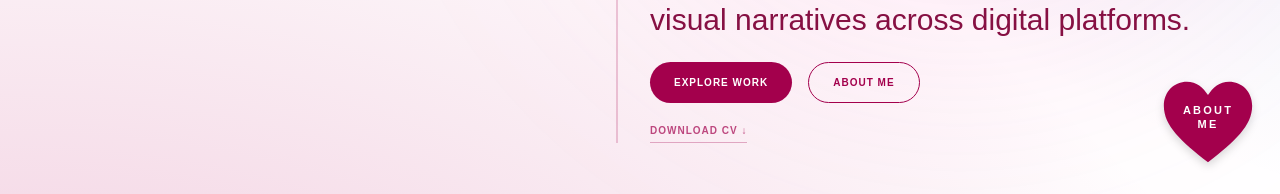
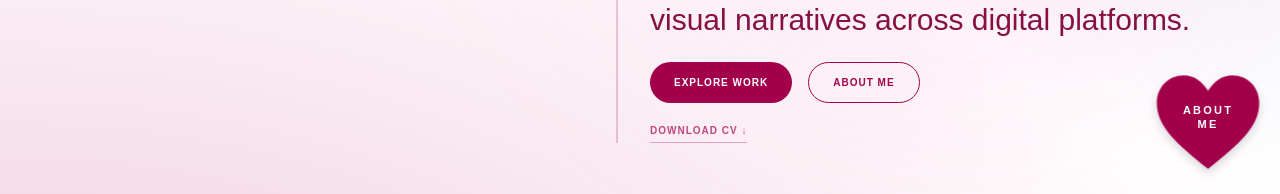
Before and after one commit to al3xa91/My-Portfolio, a Vue app: page / in a window 1280 px wide. Shown: the part 606-800 px from the top of the page. Built offline with nearby package versions, Linux system fonts and the light colour scheme.

Commit message:
style: stronger, faster heartbeat on the About me heart

```diff
--- a/src/components/layout/AboutHeart.vue
+++ b/src/components/layout/AboutHeart.vue
@@ -23,9 +23,10 @@ import { RouterLink } from 'vue-router'
 </template>
 
 <style scoped>
-/* A gentle heartbeat every few seconds, so the eye finds it without it being distracting */
+/* A lively double heartbeat ("lub-dub") about once a second and a half */
 .about-heart svg {
-  animation: heartbeat 4s ease-in-out infinite;
+  animation: heartbeat 1.6s ease-in-out infinite;
+  transform-origin: center;
 }
 
 .about-heart:hover svg,
@@ -34,10 +35,10 @@ import { RouterLink } from 'vue-router'
 }
 
 @keyframes heartbeat {
-  0%, 80%, 100% { transform: scale(1); }
-  85% { transform: scale(1.08); }
-  90% { transform: scale(0.98); }
-  95% { transform: scale(1.06); }
+  0%, 55%, 100% { transform: scale(1); }
+  12% { transform: scale(1.16); }
+  24% { transform: scale(0.97); }
+  36% { transform: scale(1.12); }
 }
 
 @media (prefers-reduced-motion: reduce) {
```
